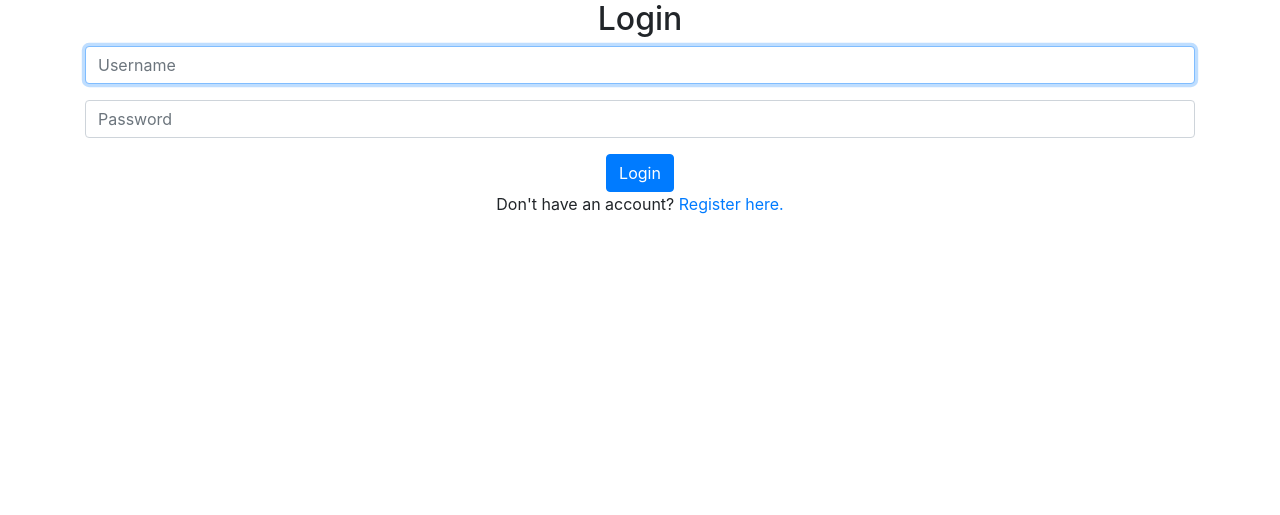
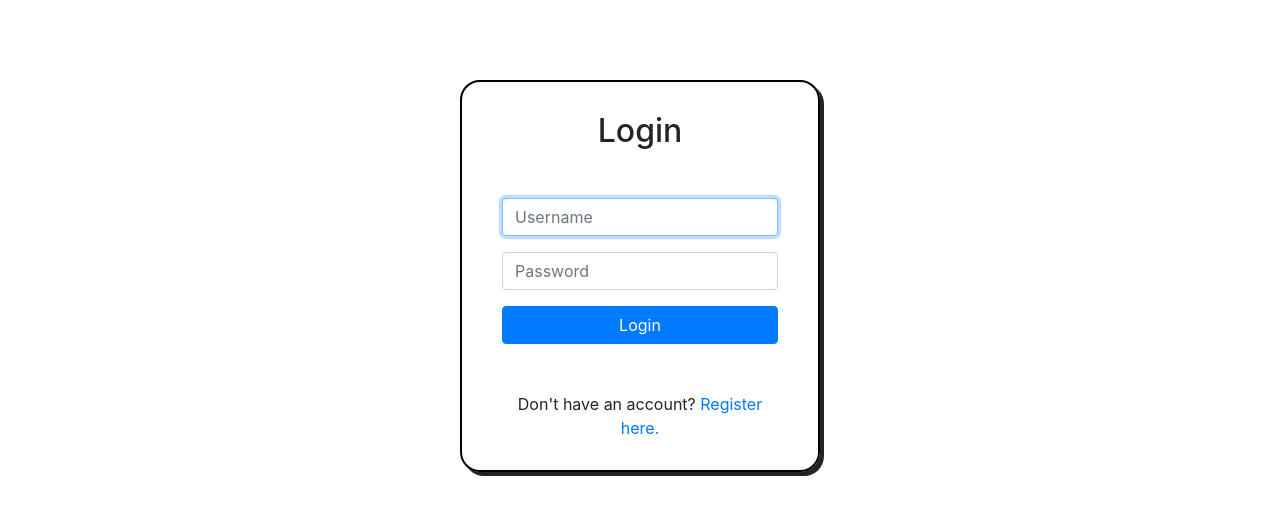
Before and after one commit to grayTurtle01/network, a Django app: page /login in a window 1280 px wide. Shown: the part 56-571 px from the top of the page. Run offline with Django 3.2, Linux system fonts and the light colour scheme; some libraries are stand-ins or nearby versions.

Commit message:
login and register cards

```diff
--- a/network/static/network/main.js
+++ b/network/static/network/main.js
@@ -26,7 +26,7 @@ document.querySelector('form').onsubmit = () => {
       <small class='text-secondary'>${post.timestamp }</small>
    </div>
 
-      <p>${post.message}</p>
+      <p class="ml-2">${post.message}</p>
       <textarea style="display: none;"></textarea>
       <button style="display: none;" class="btn btn-sm btn-info mt-1">Update</button>
 
--- a/network/static/network/post.js
+++ b/network/static/network/post.js
@@ -26,7 +26,7 @@ document.querySelector('form').onsubmit = () => {
       <small class='text-secondary'>${post.timestamp }</small>
    </div>
 
-      <p>${post.message}</p>
+      <p class="ml-2">${post.message}</p>
       <textarea style="display: none;"></textarea>
       <button style="display: none;" class="btn btn-sm btn-info mt-1">Update</button>
 
--- a/network/static/network/styles.css
+++ b/network/static/network/styles.css
@@ -94,3 +94,16 @@
 .profile-followers{
   margin-right: 15px;
 }
+
+.mycard{
+  border: 2px solid black;
+  border-radius: 20px;
+  width: 360px;
+  margin: 0 auto;
+  padding: 30px 40px;
+  text-align: center;
+  margin-top: 10vh;
+
+  box-shadow: 4px 4px ;
+
+}
--- a/network/templates/network/login.html
+++ b/network/templates/network/login.html
@@ -2,23 +2,30 @@
 
 {% block body %}
 
-    <h2>Login</h2>
+<div class="mycard">
+
+    <h2 class="mb-5">Login</h2>
 
     {% if message %}
-        <div>{{ message }}</div>
+    <div>{{ message }}</div>
     {% endif %}
 
-    <form action="{% url 'login' %}" method="post">
+    <form action="{% url 'login' %}" method="post" class=>
         {% csrf_token %}
         <div class="form-group">
             <input autofocus class="form-control" type="text" name="username" placeholder="Username">
         </div>
+
         <div class="form-group">
             <input class="form-control" type="password" name="password" placeholder="Password">
         </div>
-        <input class="btn btn-primary" type="submit" value="Login">
+
+        <input class="btn btn-primary w-100 mb-5" type="submit" value="Login">
+
     </form>
 
     Don't have an account? <a href="{% url 'register' %}">Register here.</a>
+</div>
+
 
 {% endblock %}
--- a/network/templates/network/profile.html
+++ b/network/templates/network/profile.html
@@ -15,9 +15,9 @@
 
         <div class="profile-footer-left">
           <div class="profile-followers">
-            <span id="followers">{{followers}}</span> Followers
+            <strong><span id="followers">{{followers}}</span></strong> <span class="text-secondary">Followers</span>
           </div>
-          {{following}} Following
+         <strong> {{following}} </strong> <span class="text-secondary ml-2"> Following </span>
         </div>
 
         <div class="profile-footer-righ">
--- a/network/templates/network/register.html
+++ b/network/templates/network/register.html
@@ -1,7 +1,7 @@
 {% extends "network/layout.html" %}
 
 {% block body %}
-
+    <div class="mycard">
         <h2>Register</h2>
 
         {% if message %}
@@ -22,9 +22,10 @@
             <div class="form-group">
                 <input class="form-control" type="password" name="confirmation" placeholder="Confirm Password">
             </div>
-        <input class="btn btn-primary" type="submit" value="Register">
+            <input class="btn btn-primary w-100" type="submit" value="Register">
         </form>
 
         Already have an account? <a href="{% url 'login' %}">Log In here.</a>
 
+    </div>
     {% endblock %}
--- a/network/views.py
+++ b/network/views.py
@@ -33,7 +33,6 @@ def index(request):
         posts_liked.append(post_id)
 
     return render(request, "network/index.html", {
-                                #'posts': posts,
                                 'posts': page1.object_list,
                                 'posts_liked': posts_liked,
                                 'range': p.page_range
@@ -99,17 +98,8 @@ def addPost(request):
     post = Post.objects.create(creator=request.user, message=message)
     post.save()
 
-    new_post = {
-        'creator': post.creator.username,
-        'message': message,
-        'timestamp': post.timestamp,
-        'likes': 0,
-        'creator_image': request.user.image_url
-    }
-
     new_post = post.serialize()
 
-    #return HttpResponse('post added')
     return JsonResponse(new_post)
 
 def profile(request, username, page_number):
@@ -118,7 +108,8 @@ def profile(request, username, page_number):
 
     posts = Post.objects.filter(creator=profile_user.id).order_by('-timestamp')
     p = Paginator(posts, post_by_page)
-    #page_number = 1
+
+
     page = p.page(page_number)
 
     # Follow
@@ -131,6 +122,7 @@ def profile(request, username, page_number):
 
     except:
         is_followed = False
+
 
     # Likes
     try:
```
Also changed, not shown: db.sqlite3. Lines whose indentation alone changed are shown as unchanged.
